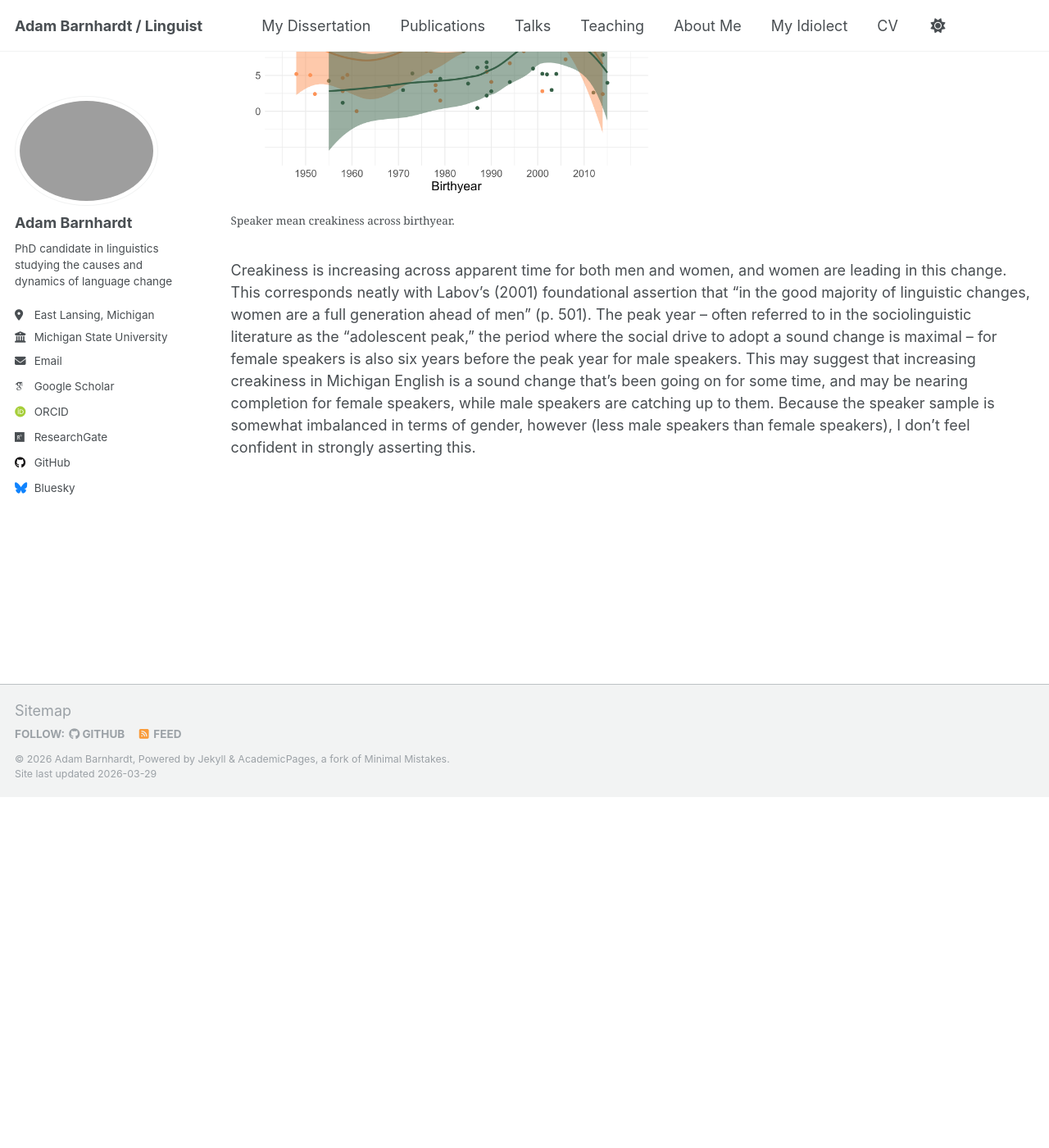
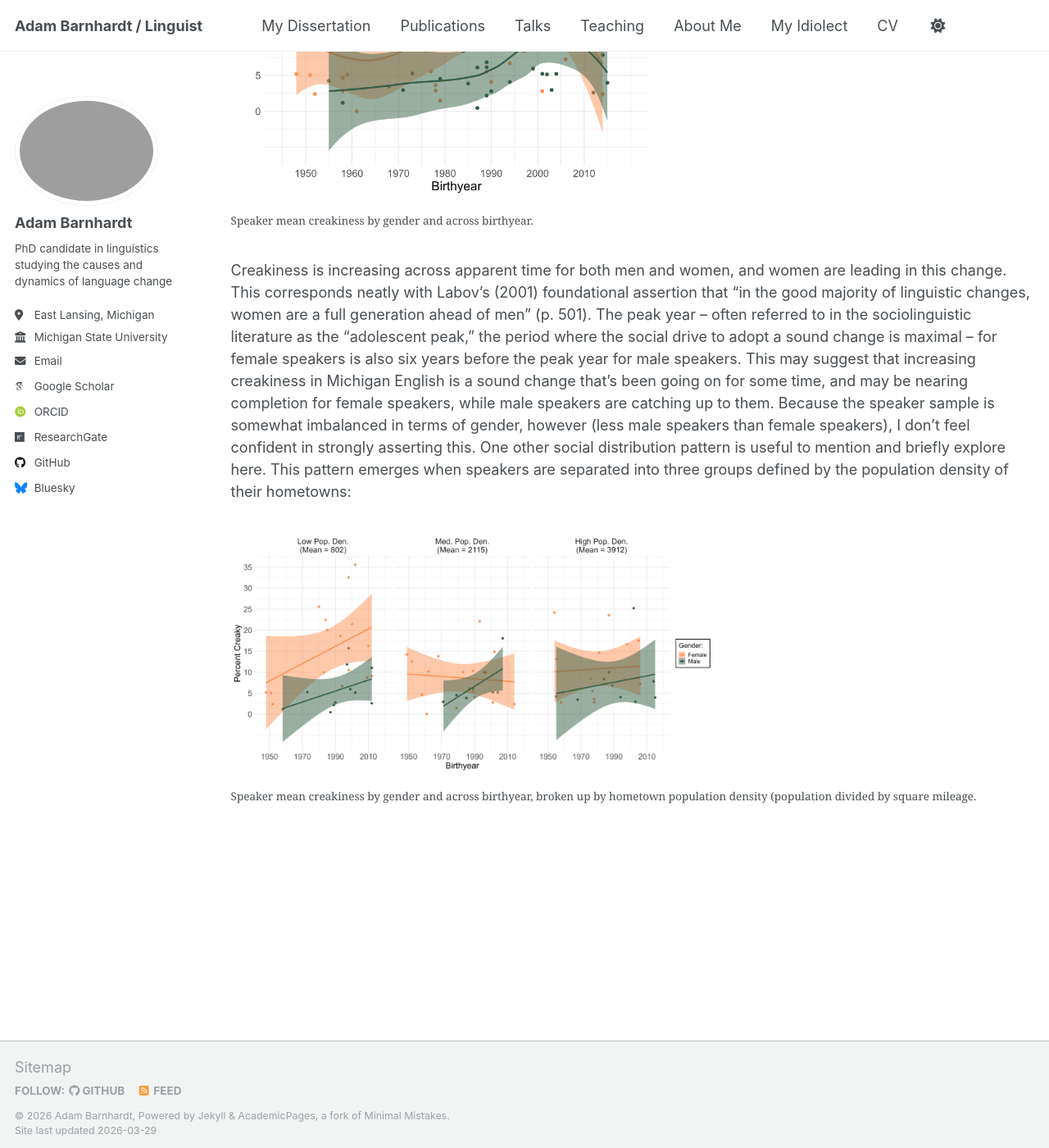
Before and after one commit to adambarnhardt/adambarnhardt.github.io, a Jekyll site: the page built from _pages/dissertation.md, in a window 1280 px wide and 1400 px high, scrolled down 7314 px. Shown: the whole window at 82% size. Built offline with Jekyll 4.4.1, drawn with Linux system fonts in a browser that asks for light colours; some web fonts are replaced; a script that is not in the unit is left out; before the commit the page ends 8286 px from its top, so only the background shows below that.

Commit message:
Clarify figure captions and add population density analysis
Updated figure captions to clarify the context of speaker mean creakiness by gender and across birthyear, and added a new figure regarding hometown population density.

```diff
--- a/_pages/dissertation.md
+++ b/_pages/dissertation.md
@@ -86,8 +86,13 @@ Although Callier and Podesva (2015) found that increasing rates of creaky voice
 To conduct this apparent time study, I processed speakers' (47 women, 30 men) recordings using the REAPER (Robust Epoch And Pitch EstimatoR) software (Talkin, 2015) and antimode method (Dallaston & Docherty, 2019; White, Penney, Gibson, Szakay, & Cox, 2022). This took every 10-millisecond-long chunk of speech and compared it to creaky vs. non-creaky mode and antimode values for each recording, and then assigned that chunk a value of 1 if it fell below the antimode (creaky) and a value of 0 if it didn't (non-creaky). From this data I was then able to generate mean creakiness values for each speaker. This is what it looks like when I plot these mean values across birthyear:
 
 <figure style="display: block;">
-  <img src="/images/speaker_means_birthyear_gender_plot.png" alt="Speaker mean creakiness across birthyear." style="width: 60%;">
-  <figcaption>Speaker mean creakiness across birthyear.</figcaption>
+  <img src="/images/speaker_means_birthyear_gender_plot.png" alt="Speaker mean creakiness by gender and across birthyear." style="width: 60%;">
+  <figcaption>Speaker mean creakiness by gender and across birthyear.</figcaption>
 </figure>
 
-Creakiness is increasing across apparent time for both men and women, and women are leading in this change. This corresponds neatly with Labov’s (2001) foundational assertion that “in the good majority of linguistic changes, women are a full generation ahead of men” (p. 501). The peak year -- often referred to in the sociolinguistic literature as the "adolescent peak," the period where the social drive to adopt a sound change is maximal -- for female speakers is also six years before the peak year for male speakers. This may suggest that increasing creakiness in Michigan English is a sound change that's been going on for some time, and may be nearing completion for female speakers, while male speakers are catching up to them. Because the speaker sample is somewhat imbalanced in terms of gender, however (less male speakers than female speakers), I don't feel confident in strongly asserting this.
+Creakiness is increasing across apparent time for both men and women, and women are leading in this change. This corresponds neatly with Labov’s (2001) foundational assertion that “in the good majority of linguistic changes, women are a full generation ahead of men” (p. 501). The peak year -- often referred to in the sociolinguistic literature as the "adolescent peak," the period where the social drive to adopt a sound change is maximal -- for female speakers is also six years before the peak year for male speakers. This may suggest that increasing creakiness in Michigan English is a sound change that's been going on for some time, and may be nearing completion for female speakers, while male speakers are catching up to them. Because the speaker sample is somewhat imbalanced in terms of gender, however (less male speakers than female speakers), I don't feel confident in strongly asserting this. One other social distribution pattern is useful to mention and briefly explore here. This pattern emerges when speakers are separated into three groups defined by the population density of their hometowns:
+
+<figure style="display: block;">
+  <img src="/images/pop_den_speaker_means_birthyear_plot.png" alt="Speaker mean creakiness by gender and across birthyear, broken up by hometown population density (population divided by square mileage." style="width: 60%;">
+  <figcaption>Speaker mean creakiness by gender and across birthyear, broken up by hometown population density (population divided by square mileage.</figcaption>
+</figure>
```
